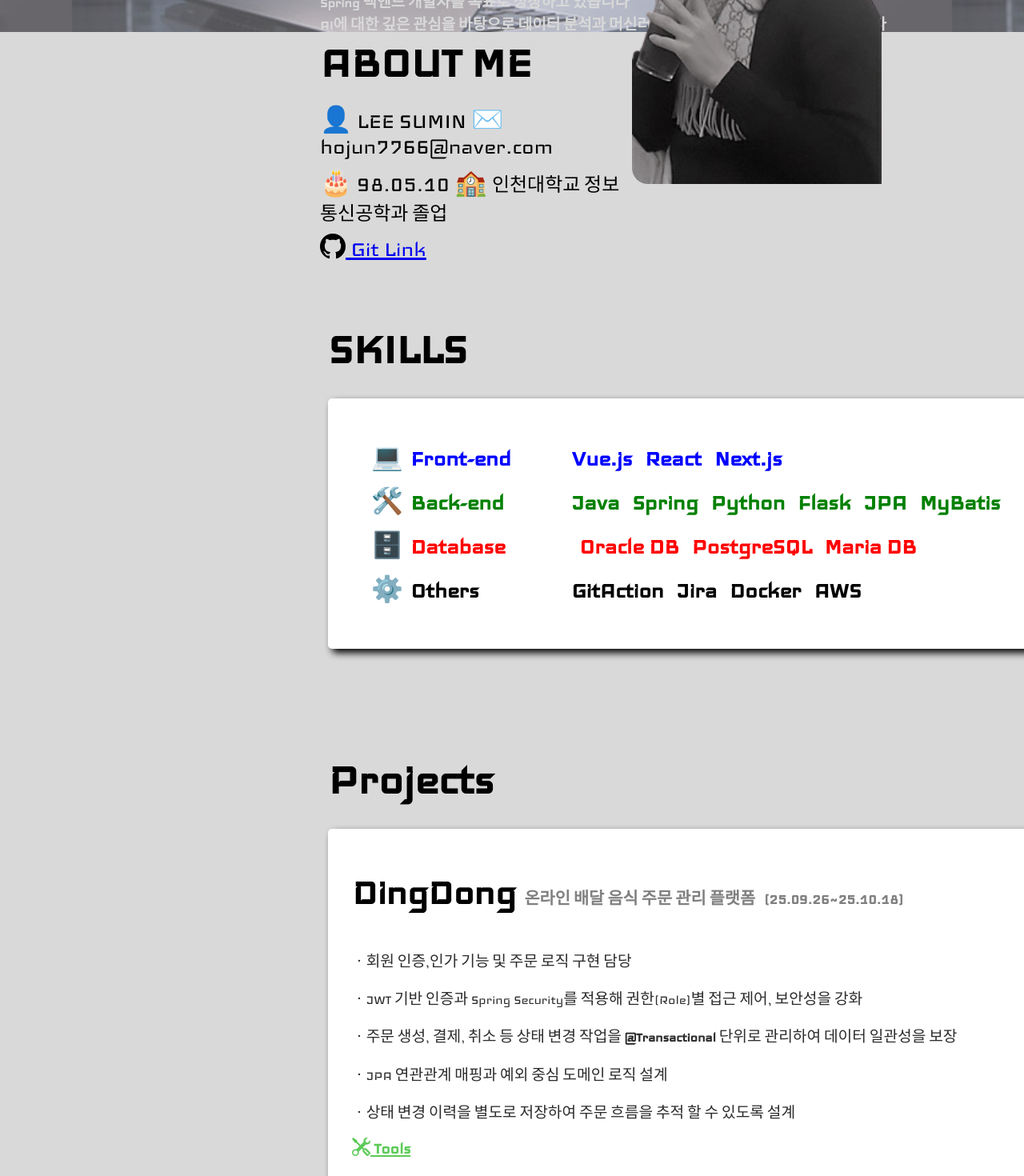
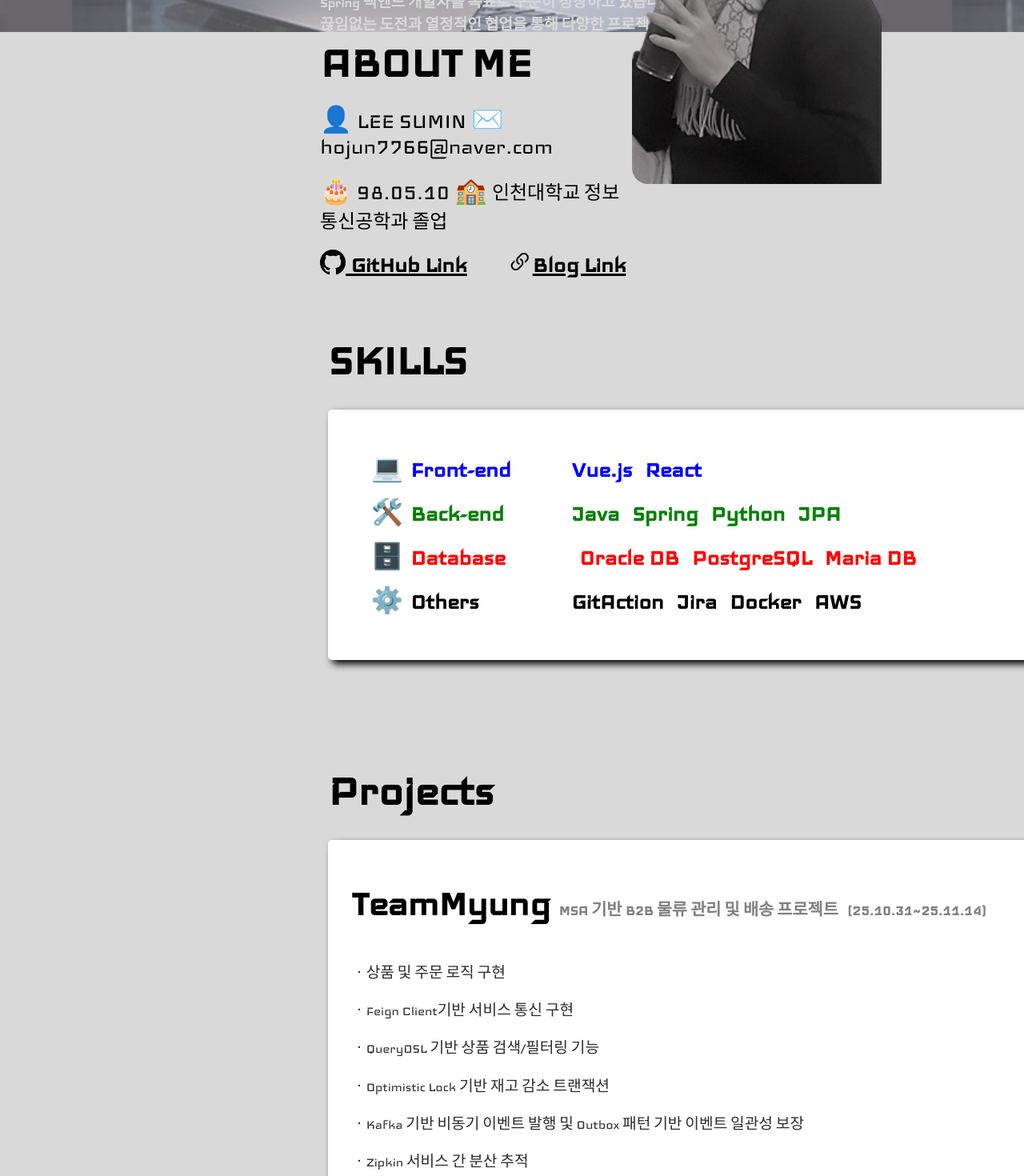
Before and after one commit to leesumin7766/portfolio, a Next.js app in the folder client/: page /main in a window 1280 px wide. Shown: the part 480-1950 px from the top of the page at 80% size. Built offline with nearby package versions, Linux system fonts and the light colour scheme; a web font is replaced by a local one.

Commit message:
블로그 링크 추가, TeamMyung 프로젝트 추가

```diff
--- a/client/src/components/Main.js
+++ b/client/src/components/Main.js
@@ -35,9 +35,10 @@ const Main = () => {
           <h1>Introduction</h1>
           <h2>안녕하세요<br/>백엔드 개발자<span className={styles.highlightName}>이수민</span>입니다</h2><p></p>
           <div className ={styles.introP}>
-          <h4>Spring 백엔드 개발자를 목표로 성장하고 있습니다<br></br>
-            AI에 대한 깊은 관심을 바탕으로 데이터 분석과 머신러닝 기술을 프로젝트에 적용해왔습니다<br></br>
-          끊임없는 도전과 협업을 통해 다양한 프로젝트를 경험하며 성취감을 얻습니다</h4>
+          <h4>Spring 백엔드 개발자를 목표로 꾸준히 성장하고 있습니다<br></br>
+          끊임없는 도전과 열정적인 협업을 통해 다양한 프로젝트를 경험하며 성취감을 얻습니다<br></br>
+            또한 AI에 대한 깊은 관심을 바탕으로 데이터 분석과 머신러닝 기술을 프로젝트에 적용해왔습니다<br></br>
+          </h4>
           </div>
         </div>
       </section>
@@ -46,16 +47,32 @@ const Main = () => {
       <section className={styles.aboutMe} id="aboutme">
         <div className={styles.aboutLeft}>
           <h1>ABOUT ME</h1>
-          <ul>
-            <li>👤 LEE SUMIN  ✉️ hojun7766@naver.com</li>
-            <li>🎂 98.05.10  🏫 <span className={styles.koreanFont}>인천대학교 정보통신공학과 졸업</span></li>
+          <ul className={styles.aboutList}>
+            <li className={styles.aboutItemTop}>
+              👤 LEE SUMIN  ✉️ hojun7766@naver.com
+            </li>
+            <li className={styles.aboutItemMiddle}>
+              🎂 98.05.10  🏫 <span className={styles.koreanFont}>인천대학교 정보통신공학과 졸업</span>
+            </li>
+            <ul className={styles.linkList}>
             <li><a
-              href="https://github.com/leesumin7766" // 👉 여기에 본인 GitHub 링크
+              href="https://github.com/leesumin7766"
               target="_blank"
               rel="noopener noreferrer"
               className={styles.githubLink}>
-            <i className="bi bi-github"></i> Git Link</a>
+            <i className="bi bi-github"></i> GitHub Link</a>
           </li>
+          <li>
+            <a
+              href="https://hojun7766.tistory.com"
+              target="_blank"
+              rel="noopener noreferrer"
+              className={styles.blogLink}
+            ><i className="bi bi-link-45deg"></i>
+              Blog Link
+            </a>
+          </li>
+          </ul>
           </ul>
         </div>
         <div className={styles.aboutRight}>
@@ -71,7 +88,6 @@ const Main = () => {
               💻 <span className={styles.categoryFront}>Front-end</span>
                   <span className={styles.skillItem}>Vue.js</span>
                   <span className={styles.skillItem}>React</span>
-                  <span className={styles.skillItem}>Next.js</span>
               </li>
 
           <li className={styles.skillCategory2}>
@@ -79,9 +95,7 @@ const Main = () => {
                   <span className={styles.skillItem}>Java</span>
                   <span className={styles.skillItem}>Spring</span>
                   <span className={styles.skillItem}>Python</span>
-                  <span className={styles.skillItem}>Flask</span>
         <span className={styles.skillItem}>JPA</span>
-        <span className={styles.skillItem}>MyBatis</span>
       </li>
 
       <li className={styles.skillCategory3}>
@@ -106,6 +120,22 @@ const Main = () => {
 <section className={styles.projects} id="projects">
   <h1>Projects</h1>
   <div className={styles.projectCard}>
+    <h2>TeamMyung <span>MSA 기반 B2B 물류 관리 및 배송 프로젝트</span> <span>(25.10.31~25.11.14)</span></h2>
+    <p>ㆍ상품 및 주문 로직 구현</p>
+    <p>ㆍFeign Client기반 서비스 통신 구현</p>
+    <p>ㆍQueryDSL 기반 상품 검색/필터링 기능</p>
+    <p>ㆍOptimistic Lock 기반 재고 감소 트랜잭션</p>
+    <p>ㆍKafka 기반 비동기 이벤트 발행 및 Outbox 패턴 기반 이벤트 일관성 보장</p>
+    <p>ㆍZipkin 서비스 간 분산 추적</p>
+    <p>ㆍSwagger API 문서화</p>
+    <p className={styles.tools}><i class="bi bi-tools"></i> Tools</p>
+    <p className={styles.projecttools}>Spring 3.5.6 / Java 17 / PostgreSQL / Spring Cloud (Eureka, OpenFeign) / JPA / Kafka / Zipkin / Swagger</p>
+    <p></p>
+    <a href="https://github.com/leesumin7766/MSA" target="_blank" rel="noopener noreferrer" className={styles.githubLink}>
+      <i className="bi bi-github"></i>
+    </a>
+  </div>
+  <div className={styles.projectCard}>
     <h2>DingDong <span>온라인 배달 음식 주문 관리 플랫폼</span> <span>(25.09.26~25.10.18)</span></h2>
     <p>ㆍ회원 인증,인가 기능 및 주문 로직 구현 담당</p>
     <p>ㆍJWT 기반 인증과 Spring Security를 적용해 권한(Role)별 접근 제어, 보안성을 강화</p>
@@ -115,7 +145,7 @@ const Main = () => {
     <p className={styles.tools}><i class="bi bi-tools"></i> Tools</p>
     <p className={styles.projecttools}>Spring 3.1.0 / Java 17 / PostgreSQL / JPA / OAuth2 / Redis</p>
     <p></p>
-    <a href="https://github.com/leesumin7766/coco" target="_blank" rel="noopener noreferrer" className={styles.githubLink}>
+    <a href="https://github.com/dding-dong/dingdong" target="_blank" rel="noopener noreferrer" className={styles.githubLink}>
       <i className="bi bi-github"></i>
     </a>
   </div>
--- a/client/src/components/Main.module.css
+++ b/client/src/components/Main.module.css
@@ -138,6 +138,41 @@
   font-size: 1.5rem; /* 한글 폰트 크기 조정 */
 }
 
+.aboutList {
+  display: flex;
+  flex-direction: column;
+  gap: 10px; /* ← 여기 값만 조절하면 줄 간격이 전체적으로 좋아짐 */
+  padding: 0;
+  margin: 0;
+  list-style: none;
+}
+
+.aboutItemTop {
+  margin-bottom: 12px; /* 원하면 4px ~ 12px 사이 조절 */
+}
+
+/* 두 번째 줄 간격 */
+.aboutItemMiddle {
+  margin-bottom: 12px; /* 여기를 더 넉넉하게 */
+}
+
+.linkList {
+  display: flex;
+  gap: 50px; /* 원하는 간격 조절 */
+  padding: 0;
+  margin: 0;
+  list-style: none;
+}
+
+.githubLink {
+  color: black;
+  font-weight: 600; /* 선택: 조금 더 강조하고 싶으면 */
+}
+
+.blogLink {
+  color: black;
+  font-weight: 600; /* 선택: 조금 더 강조하고 싶으면 */
+}
 
 
 /* Skills 섹션 */
```
